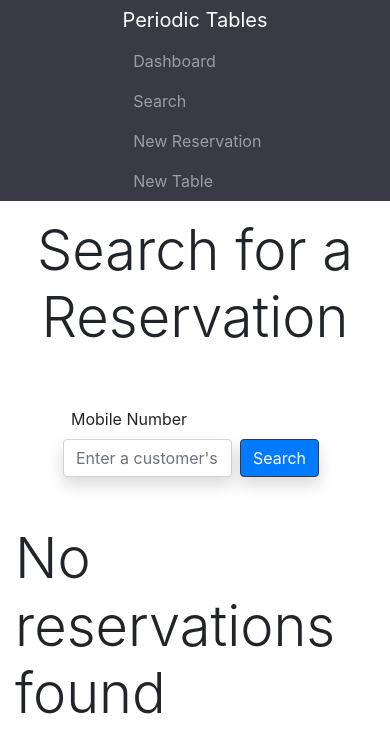
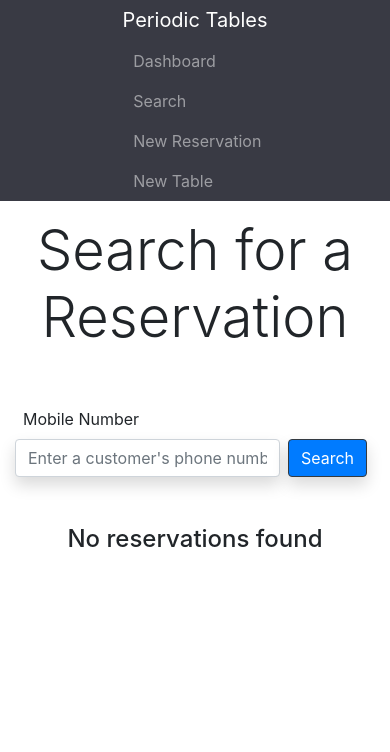
Before and after one commit to chrxtopher/Periodic-Tables, a React (Create React App) app in the folder front-end/: page /search in a window 390 px wide. Shown: the top 752 px of the page. Built offline with nearby package versions, Linux system fonts and the light colour scheme; a web font is replaced by a local one.

Commit message:
Styling updates
Some things were not displaying properly on mobile

```diff
--- a/front-end/src/reservations/SearchReservations.jsx
+++ b/front-end/src/reservations/SearchReservations.jsx
@@ -32,7 +32,7 @@ function SearchReservations() {
     <div>
       <h1 className="text-center display-4 mt-3">Search for a Reservation</h1>
       <ErrorAlert error={error} />
-      <form onSubmit={handleSubmit} className="m-5">
+      <form onSubmit={handleSubmit} className="my-5">
         <label className="m-2">Mobile Number</label>
         <div className="d-flex">
           <input
@@ -55,9 +55,7 @@ function SearchReservations() {
         {reservations.length !== 0 && (
           <ReservationsList reservations={reservations} />
         )}
-        {reservations.length === 0 && (
-          <p className="display-4">No reservations found</p>
-        )}
+        {reservations.length === 0 && <h4>No reservations found</h4>}
       </div>
     </div>
   );
```
